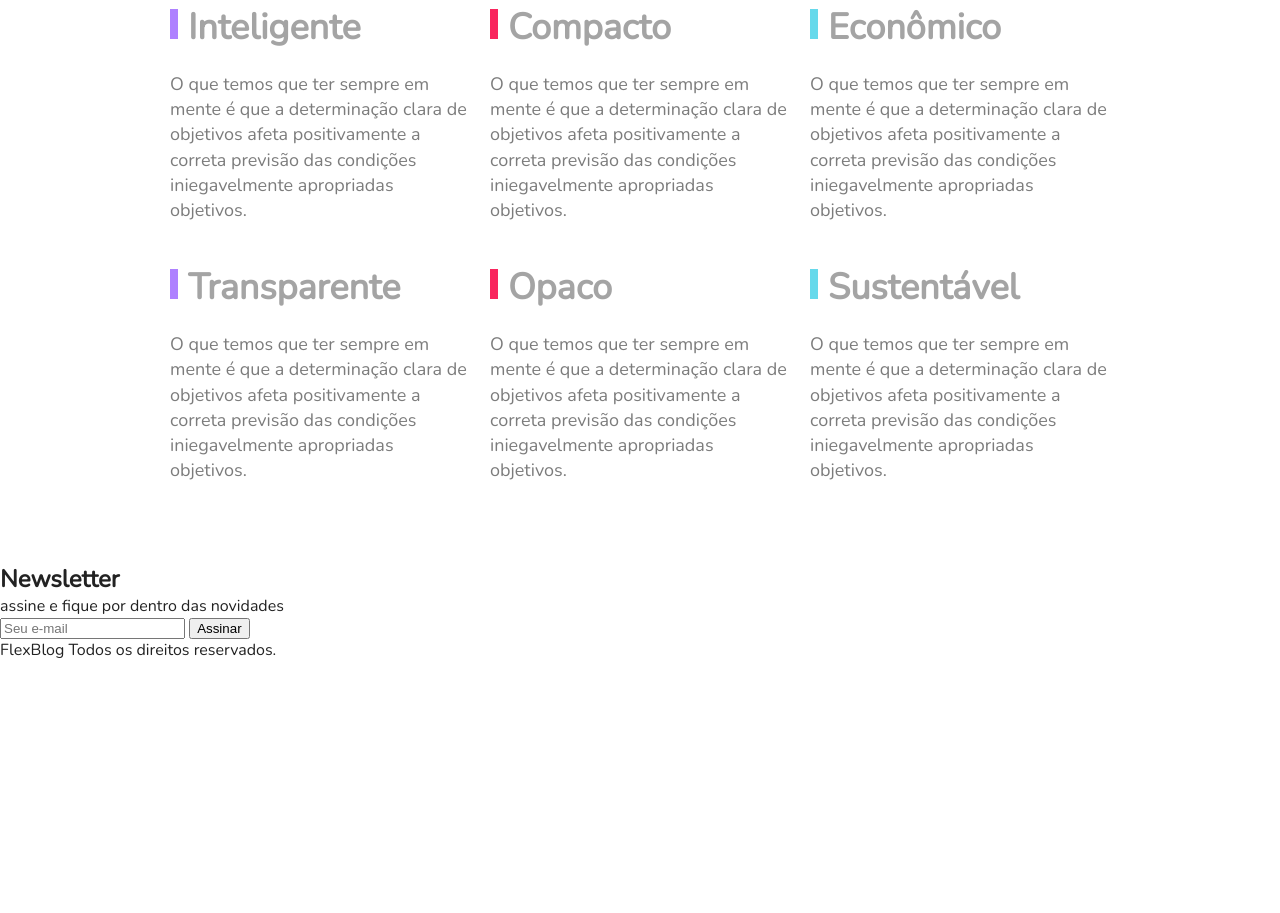
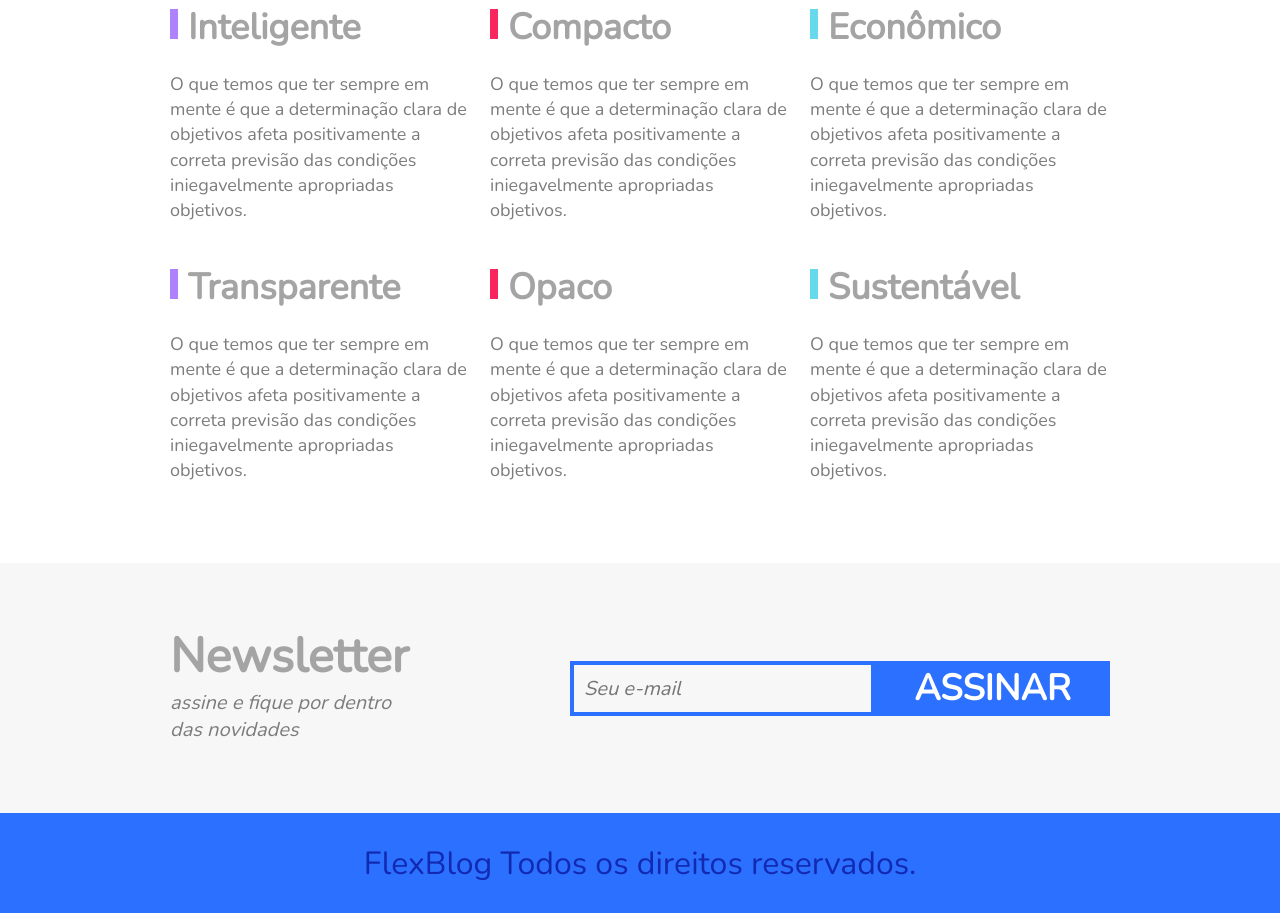
Before and after one commit to vargastm/flexblog, a plain HTML site: page index.html in a window 1280 px wide. Shown: the part 2665-3578 px from the top of the page. Before the commit the page ends 3326 px from the top, so only its background shows below. Drawn offline with nearby package versions, Linux system fonts and the light colour scheme.

Commit message:
Styles added to footer

```diff
--- a/assets/css/style.css
+++ b/assets/css/style.css
@@ -299,6 +299,81 @@ img {
   color: #7C7C7C;
 }
 
+/* Newsletter */
+.newsletter {
+  background: #F7F7F7;
+  padding: 60px calc((100% - 960px) / 2);
+  display: flex;
+  flex-wrap: wrap;
+}
+
+.newsletter-info {
+  flex: 1 1 240px;
+  margin: 0 10px;
+}
+
+.newsletter-info h1 {
+  font-size: 3em;
+  color: #A4A4A4;
+}
+
+.newsletter-info P {
+  font-size: 1.25em;
+  font-style: italic;
+  max-width: 230px;
+  color: #7c7c7c;
+  margin-bottom: 10px;
+}
+
+.newsletter-form {
+  flex: 2 1 260px;
+  margin: 0 10px;
+  align-self: center;
+  display: flex;
+  flex-wrap: wrap;
+}
+
+.newsletter-form input {
+  flex: 3 1 200px;
+  font-size: 1.25em;
+  color: #7c7c7c;
+  font-style: italic;
+  font-family: "Nunito", Helvetica, Arial, sans-serif;
+  border: 4px solid #2C70FF;
+  background: transparent;
+  padding: 10px;
+  margin: 0px;
+  border-radius: 0px;
+}
+
+.newsletter-form button {
+  flex: 1 1 200px;
+  font-family: "Nunito", Helvetica, Arial, sans-serif;
+  font-size: 2.25em;
+  font-weight: bold;
+  text-transform: uppercase;
+  background: #2C70FF;
+  color: #FFFFFF;
+  margin: 0;
+  cursor: pointer;
+  border: none;
+}
+
+/* Footer */
+.footer {
+  display: flex;
+  background: #2C70FF;
+  height: 100px;
+  align-items: center;
+}
+
+.footer p {
+  flex: 1;
+  text-align: center;
+  font-size: 2em;
+  color: #122AB2;
+}
+
 /* Mobile */
 @media (max-width: 800px) {
   .price {
```
